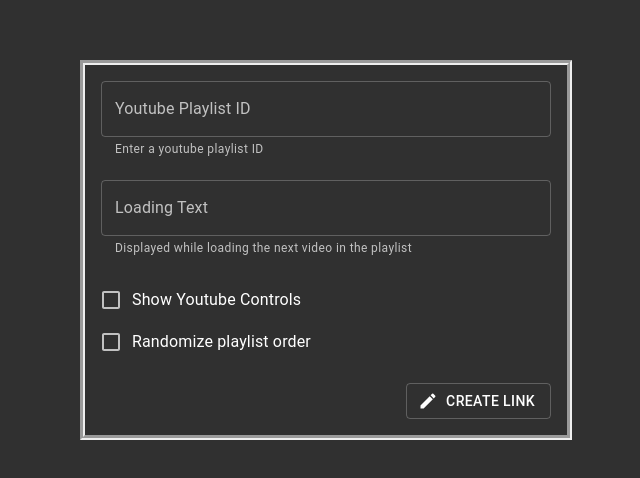
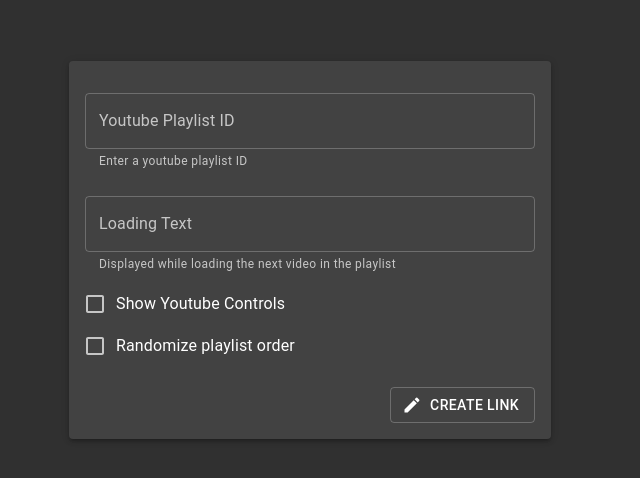
Before and after one commit to Genide/youtube-playlist-brb, a React (Create React App) app: page /config in a window 1280 px wide. Shown: the part 150-628 px from the top of the page, without its empty margins (314-954 px from the left). Built offline with nearby package versions, Linux system fonts and the light colour scheme; no server answers.

Commit message:
Improve the styling of the page

```diff
--- a/src/Components/Config.tsx
+++ b/src/Components/Config.tsx
@@ -1,7 +1,7 @@
 import React, { useState } from 'react'
 import { Formik } from 'formik';
 import { IPlaylist } from '../Interfaces/YTInterfaces'
-import { Button, Checkbox, FormControlLabel, TextField, Dialog, DialogTitle, DialogContent, Box, useTheme } from '@material-ui/core';
+import { Button, Checkbox, FormControlLabel, TextField, Dialog, DialogTitle, DialogContent, Box, useTheme, Paper } from '@material-ui/core';
 import YoutubePlaylistSnippet from './YoutubePlaylistSnippet';
 import { GetPlaylistObject } from '../Utilities/Utilities';
 import { useHistory } from 'react-router-dom';
@@ -35,17 +35,18 @@ export default function Config({YoutubeApiKey}: Props) {
         justifyContent: 'center',
         alignItems: 'center',
         height: '100%',
-        backgroundColor: theme.palette.background.default
+        backgroundColor: theme.palette.background.default,
+        paddingLeft: '2em',
+        paddingRight: '2em'
     }
 
     let checkboxFormStyle: React.CSSProperties = {
-        backgroundColor: theme.palette.background.default,
+        backgroundColor: theme.palette.background.paper,
         color: theme.palette.text.primary
     }
 
     return (
         <Box style={{...center}} >
-
             <Box style={{width: '30%'}}>
                 <Dialog
                     open={isDialogOpen}
@@ -77,10 +78,12 @@ export default function Config({YoutubeApiKey}: Props) {
                     const errors: any = {};
                     if (!values.youtubeListId) {
                         errors.youtubeListId = 'Required';
+                        setcurrentPlaylist({} as IPlaylist);
                     } else {
                         let temp = await getYTList(values.youtubeListId, YoutubeApiKey);
                         if (!temp) {
                             errors.youtubeListId = 'Invalid playlist ID'
+                            setcurrentPlaylist({} as IPlaylist);
                         } else {
                             setcurrentPlaylist(temp);
                         }
@@ -105,7 +108,11 @@ export default function Config({YoutubeApiKey}: Props) {
             >
                 {(formik) => {
                     return (
-                        <form onSubmit={formik.handleSubmit} style={{ borderStyle: 'groove', borderWidth: '5px', padding: '1em', width: '30%', minWidth: '450px', margin: 'auto' }}>
+                        <Paper
+                            elevation={3}
+                            style={{ padding: '1em', width: '30%', minWidth: '450px', margin: 'auto'}}
+                        >
+                        <form onSubmit={formik.handleSubmit} style={{  }}>
                             <TextField
                                 variant='outlined'
                                 label='Youtube Playlist ID'
@@ -117,9 +124,8 @@ export default function Config({YoutubeApiKey}: Props) {
                                 helperText={formik.errors.youtubeListId ?? 'Enter a youtube playlist ID'}
                                 fullWidth
                                 disabled={formik.isSubmitting}
+                                margin='normal'
                             />
-                            <br />
-                            <br />
                             <TextField
                                 variant='outlined'
                                 label='Loading Text'
@@ -131,9 +137,8 @@ export default function Config({YoutubeApiKey}: Props) {
                                 helperText={formik.errors.loadingText ?? 'Displayed while loading the next video in the playlist'}
                                 fullWidth
                                 disabled={formik.isSubmitting}
+                                margin='normal'
                             />
-                            <br />
-                            <br />
                             <FormControlLabel
                                 label="Show Youtube Controls"
                                 style={{ ...checkboxFormStyle }}
@@ -172,10 +177,11 @@ export default function Config({YoutubeApiKey}: Props) {
                                 Create Link
                             </Button>
                         </form>
+                        </Paper>
                     )
                 }}
             </Formik>
-            <YoutubePlaylistSnippet playlist={currentPlaylist} style={{width: '30%'}} />
+            <YoutubePlaylistSnippet playlist={currentPlaylist} style={{width: '30%', padding: '1em'}} />
         </Box>
     )
 }
--- a/src/Components/YoutubePlaylistSnippet.tsx
+++ b/src/Components/YoutubePlaylistSnippet.tsx
@@ -1,4 +1,4 @@
-import { Box, useTheme } from '@material-ui/core';
+import { Box, Paper, useTheme } from '@material-ui/core';
 import React from 'react'
 import { IPlaylist } from '../Interfaces/YTInterfaces'
 
@@ -14,7 +14,10 @@ export default function YoutubePlaylistSnippet({playlist, style}: Props) {
     if (!playlist.snippet) return <div style={{...style}}/>;
 
     return (
-        <Box style={{...style, display: "flex", color: theme.palette.text.primary}}>
+        <Paper
+            style={{...style, display: "flex", color: theme.palette.text.primary}}
+            elevation={3}
+        >
             <Box>
                 <img src={playlist.snippet.thumbnails.default.url} alt='thumbnail'/>
             </Box>
@@ -36,6 +39,6 @@ export default function YoutubePlaylistSnippet({playlist, style}: Props) {
                     </tbody>
                 </table>
             </Box>
-        </Box>
+        </Paper>
     );
 }
```
